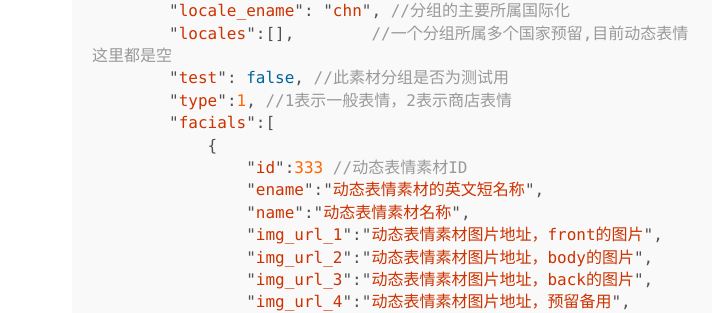
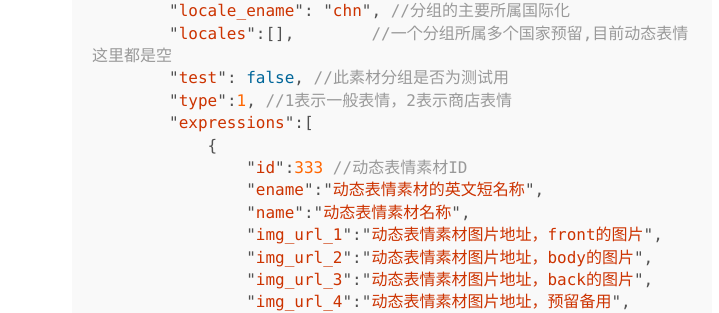
Before and after one commit to mcsiyanhui/melinkdoc, a Jekyll site: the page built from materials/index.md, in a window 1280 px wide and 900 px high, scrolled down 5227 px. Shown: the part 147-460 px from the top of the window, without its empty margins (248-967 px from the left). Built offline with Jekyll 4.4.1, drawn with Linux system fonts in a browser that asks for light colours; Markdown is read by kramdown in place of the engine named in the settings.

Commit message:
facials -> expressions

```diff
--- a/materials/index.md
+++ b/materials/index.md
@@ -204,7 +204,7 @@ nav-index: 7
         "locales":[],        //一个分组所属多个国家预留,目前动态表情这里都是空
         "test": false, //此素材分组是否为测试用
         "type":1, //1表示一般表情，2表示商店表情
-        "facials":[
+        "expressions":[
             {
                 "id":333 //动态表情素材ID
                 "ename":"动态表情素材的英文短名称",
@@ -261,7 +261,7 @@ nav-index: 7
         "locales":[],        //一个分组所属多个国家预留,目前动态表情这里都是空
         "test": false, //此素材分组是否为测试用
         "type":1, //1表示一般表情，2表示商店表情
-        "facials":[
+        "expressions":[
             {
                 "id":333 //动态表情素材ID
                 "ename":"动态表情素材的英文短名称",
```
